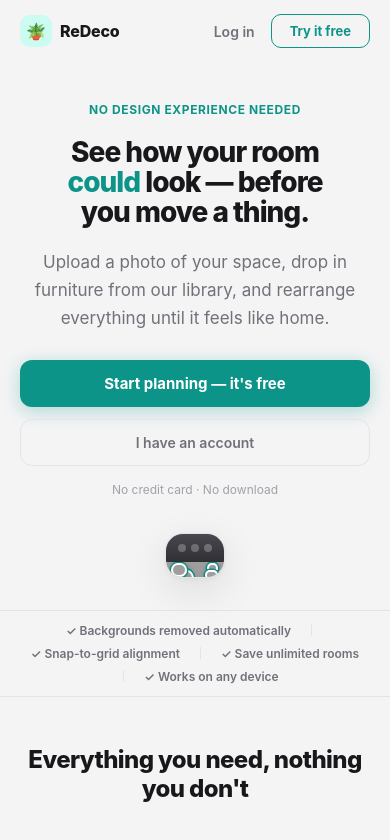
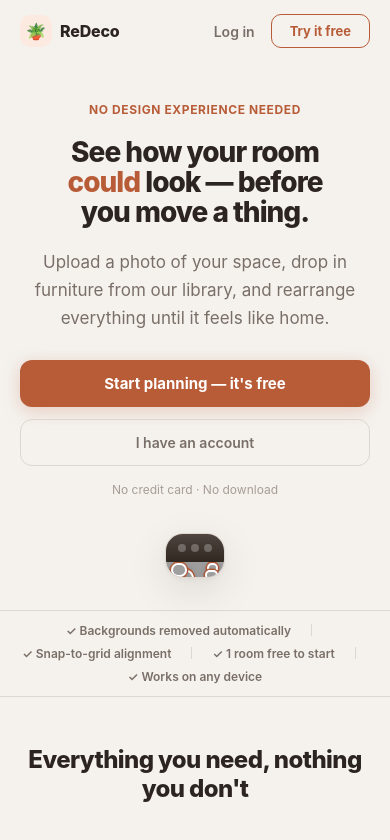
Before and after one commit to youjoro/ReDeco, a React (Vite) app: page / in a window 390 px wide. Shown: the top 840 px of the page. Built offline with nearby package versions, Linux system fonts and the light colour scheme; no server answers; grey boxes are pictures that could not be loaded.

Commit message:
Retheme: light charcoal + off-white, terracotta + emerald accents

```diff
--- a/src/components/Canvas/FurnitureItem.css
+++ b/src/components/Canvas/FurnitureItem.css
@@ -76,7 +76,7 @@
   font-size: 11px;
   cursor: pointer;
   z-index: 60;
-  box-shadow: 0 2px 6px rgba(232,130,60,0.4);
+  box-shadow: 0 2px 6px rgba(184,92,56,0.40);
   padding: 0;
 }
 .furniture__cart:hover { transform: scale(1.08); }
--- a/src/components/Feedback/FeedbackButton.css
+++ b/src/components/Feedback/FeedbackButton.css
@@ -1,9 +1,9 @@
 .feedback-trigger {
   padding: 4px 12px;
   border-radius: 7px;
-  border: 1px solid rgba(99,102,241,0.4);
-  background: rgba(99,102,241,0.12);
-  color: #a5b4fc;
+  border: 1px solid rgba(61,153,112,0.45);
+  background: rgba(61,153,112,0.12);
+  color: #5ec99a;
   font-weight: 600;
   font-size: 12px;
   font-family: inherit;
@@ -12,8 +12,8 @@
   transition: background 0.15s, border-color 0.15s;
 }
 .feedback-trigger:hover {
-  background: rgba(99,102,241,0.22);
-  border-color: rgba(99,102,241,0.7);
+  background: rgba(61,153,112,0.22);
+  border-color: rgba(61,153,112,0.70);
 }
 
 /* ── Overlay ── */
@@ -114,7 +114,7 @@ form { padding: 16px 20px 20px; }
   padding: 6px 18px;
   border-radius: 8px;
   border: none;
-  background: linear-gradient(135deg, #6366f1, #4f46e5);
+  background: linear-gradient(135deg, #3d9970, #2d7d5a);
   color: #fff;
   font-weight: 600;
   font-size: 12px;
--- a/src/components/Landing/Landing.css
+++ b/src/components/Landing/Landing.css
@@ -177,7 +177,7 @@
     0 2px 4px rgba(0,0,0,0.04),
     0 12px 40px rgba(0,0,0,0.10);
   aspect-ratio: 4 / 3;
-  background: #e8e4de;
+  background: #ede9e3;
 }
 
 .landing__mock-chrome {
--- a/src/components/Landing/Landing.jsx
+++ b/src/components/Landing/Landing.jsx
@@ -125,7 +125,7 @@ export default function Landing({ onGetStarted, onLogin }) {
         <span className="landing__proof-sep" />
         <span>✓ Snap-to-grid alignment</span>
         <span className="landing__proof-sep" />
-        <span>✓ Save unlimited rooms</span>
+        <span>✓ 1 room free to start</span>
         <span className="landing__proof-sep" />
         <span>✓ Works on any device</span>
       </div>
--- a/src/components/RoomManager/RoomManager.css
+++ b/src/components/RoomManager/RoomManager.css
@@ -1,6 +1,6 @@
 .room-manager__overlay {
   position: fixed; inset: 0;
-  background: rgba(61,43,31,0.45);
+  background: rgba(30,22,18,0.50);
   display: flex; align-items: center; justify-content: center;
   z-index: 200; backdrop-filter: blur(3px);
 }
@@ -10,7 +10,7 @@
   border-radius: 20px; padding: 28px;
   width: 480px; max-height: 80vh;
   display: flex; flex-direction: column;
-  box-shadow: 0 16px 60px rgba(61,43,31,0.2);
+  box-shadow: 0 16px 60px rgba(30,22,18,0.18);
   border: 1px solid var(--border);
 }
 
@@ -26,7 +26,7 @@
   background: var(--gradient-accent);
   color: white; border: none; border-radius: 12px;
   cursor: pointer; font-weight: 700; font-size: 14px;
-  box-shadow: 0 3px 10px rgba(160,90,44,0.3);
+  box-shadow: 0 3px 10px rgba(184,92,56,0.28);
   font-family: inherit; transition: opacity 0.15s;
 }
 .room-manager__new:hover { opacity: 0.9; }
@@ -51,7 +51,7 @@
   background: var(--bg); border: 1.5px solid var(--border);
   transition: border-color 0.12s, box-shadow 0.12s;
 }
-.room-card:hover { border-color: var(--accent); box-shadow: 0 2px 8px rgba(232,130,60,0.18); }
+.room-card:hover { border-color: var(--accent); box-shadow: 0 2px 8px rgba(184,92,56,0.18); }
 
 .room-card__thumb {
   width: 54px; height: 42px; border-radius: 8px; overflow: hidden;
--- a/src/components/Sidebar/RoomTab.css
+++ b/src/components/Sidebar/RoomTab.css
@@ -37,7 +37,7 @@
   padding: 9px 0; border-radius: 9px; border: none; cursor: pointer;
   background: var(--gradient-accent);
   color: white; font-weight: 700; font-size: 13px;
-  box-shadow: 0 2px 8px rgba(160,90,44,0.25);
+  box-shadow: 0 2px 8px rgba(184,92,56,0.25);
   font-family: inherit; transition: opacity 0.15s;
 }
 .room-tab__btn:hover { opacity: 0.9; }
--- a/src/components/Toolbar/Toolbar.css
+++ b/src/components/Toolbar/Toolbar.css
@@ -26,7 +26,7 @@
   border-radius: 7px;
   background: var(--gradient-accent);
 }
-.toolbar__brand-name { color: #fafafa; font-weight: 700; font-size: 13px; white-space: nowrap; }
+.toolbar__brand-name { color: #f5f0ea; font-weight: 700; font-size: 13px; white-space: nowrap; }
 
 .toolbar__divider {
   width: 1px;
@@ -38,7 +38,7 @@
 .toolbar__room-name {
   background: rgba(255,255,255,0.06);
   border: 1px solid var(--toolbar-bdr);
-  color: #d4d4d8;
+  color: #e8e0d8;
   padding: 3px 10px;
   border-radius: 7px;
   cursor: pointer;
@@ -66,7 +66,7 @@
 }
 .toolbar__btn--ghost {
   background: rgba(255,255,255,0.06);
-  color: #d4d4d8;
+  color: #e8e0d8;
   border: 1px solid var(--toolbar-bdr);
 }
 .toolbar__btn--ghost:hover { background: rgba(255,255,255,0.12); }
@@ -93,7 +93,7 @@
 .toolbar__btn--primary {
   background: var(--gradient-accent);
   color: #fff;
-  box-shadow: 0 2px 8px rgba(232,130,60,0.35);
+  box-shadow: 0 2px 8px rgba(184,92,56,0.35);
 }
 .toolbar__btn--primary:disabled { opacity: 0.6; cursor: not-allowed; }
 .toolbar__btn--primary:not(:disabled):hover { opacity: 0.92; transform: translateY(-1px); }
@@ -103,8 +103,8 @@
   font-weight: 600;
   white-space: nowrap;
 }
-.toolbar__save-msg--ok  { color: #4ade80; }
-.toolbar__save-msg--err { color: #f87171; }
+.toolbar__save-msg--ok  { color: #5ec99a; }
+.toolbar__save-msg--err { color: #e8806a; }
 
 .toolbar__right {
   margin-left: auto;
@@ -130,7 +130,7 @@
 .toolbar__theme-toggle:hover { background: rgba(255,255,255,0.14); }
 
 .toolbar__email {
-  color: #71717a;
+  color: #a89d96;
   font-size: 11px;
   white-space: nowrap;
   max-width: 140px;
--- a/src/index.css
+++ b/src/index.css
@@ -25,47 +25,50 @@ html, body, #root {
   color-scheme: light;
 
   /* Surfaces */
-  --bg:           #f4f4f5;
-  --sidebar:      #ffffff;
-  --sidebar-bdr:  #e4e4e7;
-  --toolbar:      #35353b;
-  --toolbar-bdr:  #48484f;
-  --canvas:       #ececee;
-  --canvas-dot:   #c1c1c4;
-  --card-bg:      #ffffff;
+  --bg:           #f5f2ee;
+  --sidebar:      #faf8f5;
+  --sidebar-bdr:  #e2dcd4;
+  --toolbar:      #3b3531;
+  --toolbar-bdr:  #524840;
+  --canvas:       #ede9e3;
+  --canvas-dot:   #c8c0b5;
+  --card-bg:      #faf8f5;
 
   /* Text */
-  --text:         #18181b;
-  --text-sub:     #71717a;
-  --text-faint:   #a1a1aa;
+  --text:         #2c2420;
+  --text-sub:     #7a6f68;
+  --text-faint:   #a89d96;
 
   /* Borders & inputs */
-  --border:       #e4e4e7;
-  --input-bg:     #fafafa;
+  --border:       #ddd7cf;
+  --input-bg:     #f8f5f1;
 
-  /* Accent — teal */
-  --accent:        #0d9488;
-  --accent-dark:   #0f766e;
-  --accent-light:  #ccfbf1;
-  --accent-2:      #14b8a6;
-  --accent-glow:   rgba(13,148,136,0.25);
-  --accent-shadow: rgba(13,148,136,0.30);
+  /* Primary accent — terracotta */
+  --accent:        #b85c38;
+  --accent-dark:   #9d4d2f;
+  --accent-light:  #fce9e0;
+  --accent-glow:   rgba(184,92,56,0.20);
+  --accent-shadow: rgba(184,92,56,0.25);
+
+  /* Secondary accent — emerald */
+  --accent-2:      #2d7d5a;
+  --accent-2-light: #d6f0e5;
 
   /* Status */
-  --danger:    #dc2626;
-  --danger-bg: #fef2f2;
-  --success:   #16a34a;
+  --danger:    #c0392b;
+  --danger-bg: #fdf1ef;
+  --success:   #2d7d5a;
 
   /* Gradients */
-  --gradient-accent:  linear-gradient(135deg, var(--accent-2) 0%, var(--accent) 55%, var(--accent-dark) 100%);
-  --gradient-dark:    linear-gradient(180deg, #48484f 0%, #302f34 100%);
-  --gradient-surface: linear-gradient(155deg, #ffffff 0%, #f4f4f5 100%);
-  --gradient-page:    linear-gradient(135deg, #f8f8f9 0%, #ececee 45%, #e4e4e7 100%);
-  --gradient-canvas-empty: linear-gradient(145deg, #ffffff 0%, #e4e4e7 100%);
+  --gradient-accent:        linear-gradient(135deg, #d4734a 0%, #b85c38 55%, #9d4d2f 100%);
+  --gradient-dark:          linear-gradient(180deg, #4f4440 0%, #302820 100%);
+  --gradient-surface:       linear-gradient(155deg, #faf8f5 0%, #f5f2ee 100%);
+  --gradient-page:          linear-gradient(135deg, #f8f5f1 0%, #ede9e3 45%, #e2dcd4 100%);
+  --gradient-canvas-empty:  linear-gradient(145deg, #faf8f5 0%, #e2dcd4 100%);
 
   /* Auth glow blobs */
-  --auth-glow-1: rgba(13,148,136,0.14);
-  --auth-glow-2: rgba(24,24,27,0.05);
+  --auth-glow-1: rgba(184,92,56,0.12);
+  --auth-glow-2: rgba(44,36,32,0.05);
 }
 
 /* ── Dark theme ── */
@@ -73,39 +76,42 @@ html, body, #root {
   color-scheme: dark;
 
   /* Surfaces */
-  --bg:           #18181b;
-  --sidebar:      #1c1c22;
-  --sidebar-bdr:  #2e2e38;
-  --canvas:       #27272a;
-  --canvas-dot:   #3f3f46;
-  --card-bg:      #2a2a32;
+  --bg:           #1e1a17;
+  --sidebar:      #252019;
+  --sidebar-bdr:  #3d3630;
+  --canvas:       #2a2520;
+  --canvas-dot:   #3d3730;
+  --card-bg:      #2e2820;
 
   /* Text */
-  --text:         #fafafa;
-  --text-sub:     #a1a1aa;
-  --text-faint:   #71717a;
+  --text:         #f5f0ea;
+  --text-sub:     #a89d96;
+  --text-faint:   #7a6f68;
 
   /* Borders & inputs */
-  --border:       #3f3f46;
-  --input-bg:     #27272a;
+  --border:       #3d3730;
+  --input-bg:     #2a2520;
 
-  /* Accent stays teal — slightly brighter for dark surfaces */
-  --accent:        #14b8a6;
-  --accent-dark:   #0d9488;
-  --accent-light:  rgba(13,148,136,0.18);
-  --accent-2:      #2dd4bf;
-  --accent-glow:   rgba(20,184,166,0.20);
-  --accent-shadow: rgba(20,184,166,0.25);
+  /* Primary accent — brighter terracotta for dark surfaces */
+  --accent:        #d4734a;
+  --accent-dark:   #b85c38;
+  --accent-light:  rgba(184,92,56,0.18);
+  --accent-glow:   rgba(212,115,74,0.20);
+  --accent-shadow: rgba(212,115,74,0.25);
+
+  /* Secondary accent — brighter emerald for dark surfaces */
+  --accent-2:      #3d9970;
+  --accent-2-light: rgba(45,125,90,0.18);
 
   /* Status */
-  --danger-bg: rgba(220,38,38,0.12);
+  --danger-bg: rgba(192,57,43,0.12);
 
   /* Gradients */
-  --gradient-surface: linear-gradient(155deg, #2a2a32 0%, #1c1c22 100%);
-  --gradient-page:    linear-gradient(135deg, #18181b 0%, #1c1c22 50%, #27272a 100%);
-  --gradient-canvas-empty: linear-gradient(145deg, #2a2a32 0%, #1c1c22 100%);
+  --gradient-surface:       linear-gradient(155deg, #2e2820 0%, #252019 100%);
+  --gradient-page:          linear-gradient(135deg, #1e1a17 0%, #252019 50%, #2a2520 100%);
+  --gradient-canvas-empty:  linear-gradient(145deg, #2e2820 0%, #252019 100%);
 
   /* Auth glow blobs */
-  --auth-glow-1: rgba(13,148,136,0.12);
+  --auth-glow-1: rgba(184,92,56,0.10);
   --auth-glow-2: rgba(0,0,0,0.25);
 }
```
Also changed, not shown: src/components/Paywall/PaywallModal.css (added, +130 -0 lines), src/components/Paywall/PaywallModal.jsx (added, +54 -0 lines).
